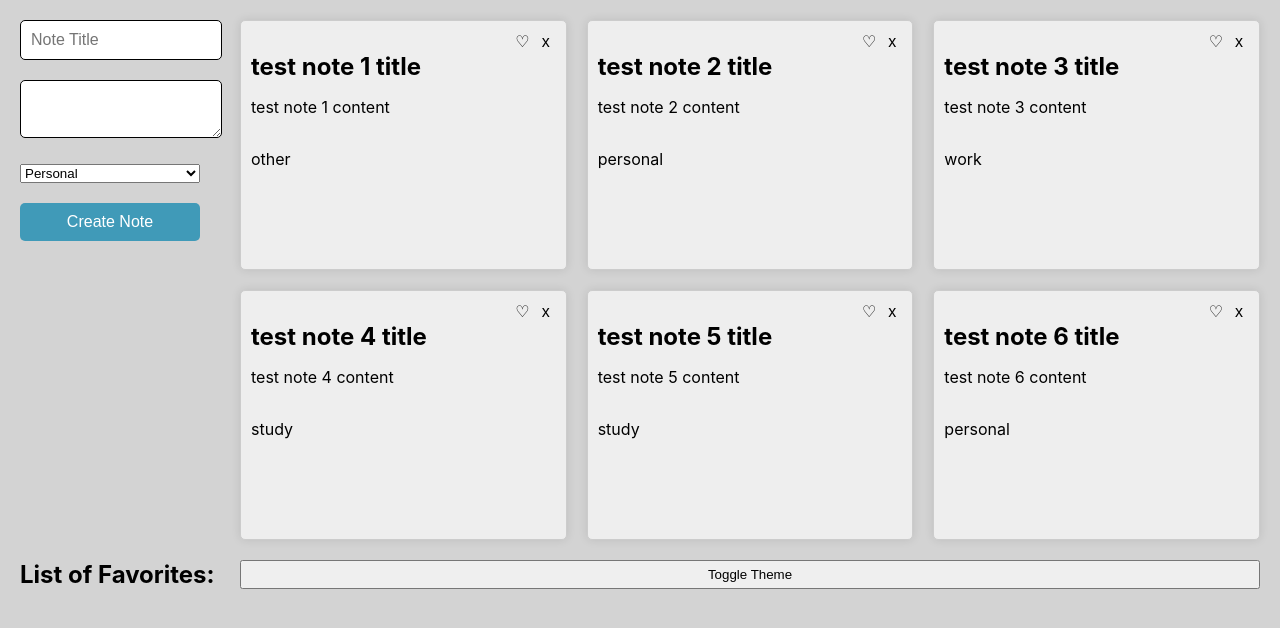
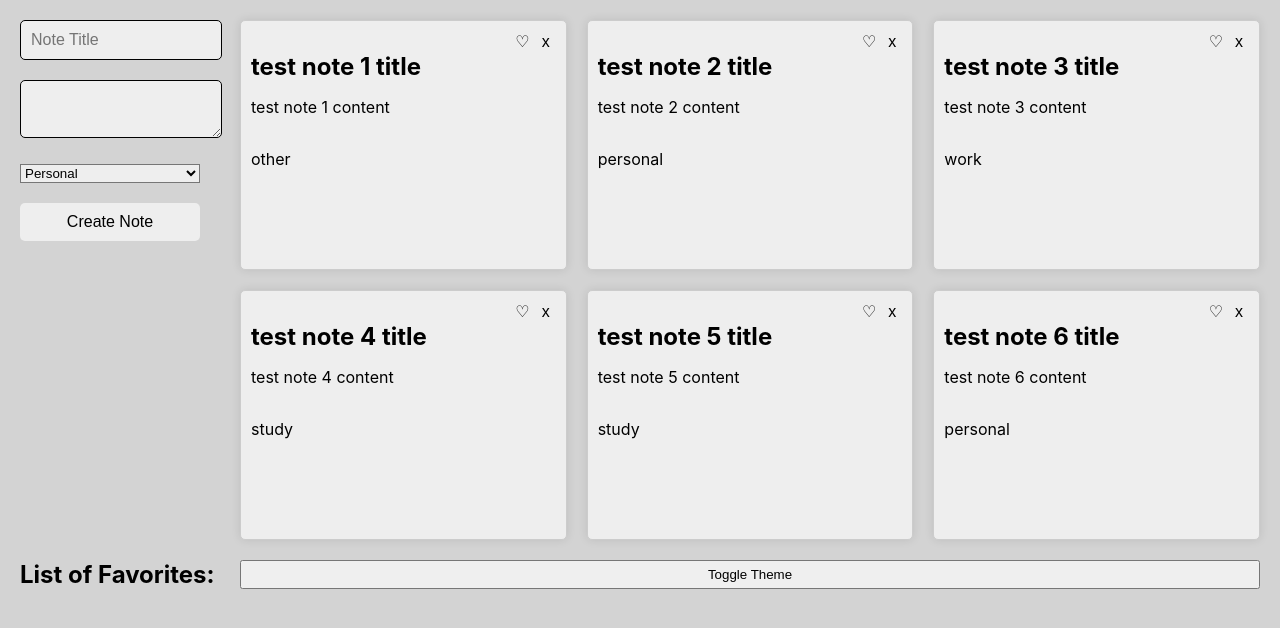
Before and after one commit to froguro/CSE-110-Labs, a React (Create React App) app in the folder Lab-2/my-app/: page / in a window 1280 px wide. Shown: the top 628 px of the page. Built offline with nearby package versions, Linux system fonts and the light colour scheme.

Commit message:
Finished Task 4.3.4

```diff
--- a/Lab-2/my-app/src/App.tsx
+++ b/Lab-2/my-app/src/App.tsx
@@ -71,13 +71,15 @@ function App() {
   return (
     <ThemeContext.Provider value={currentTheme}>
     <div className='app-container'>
-  	<form className="note-form" onSubmit={createNoteHandler}>
+  	<form className="note-form" onSubmit={createNoteHandler} >
     	<div>
       	<input
         	placeholder="Note Title"
         	onChange={(event) =>
           	setCreateNote({ ...createNote, title: event.target.value })}
+          style={{ background: currentTheme.background, color: currentTheme.foreground }}
         	required>
+
       	</input>
     	</div>
 
@@ -85,6 +87,7 @@ function App() {
       	<textarea
         	onChange={(event) =>
           	setCreateNote({ ...createNote, content: event.target.value })}
+          style={{ background: currentTheme.background, color: currentTheme.foreground }}
         	required>
       	</textarea>
     	</div>
@@ -93,6 +96,7 @@ function App() {
      	<select
        	onChange={(event) =>
          	setCreateNote({ ...createNote, label: event.target.value as Label})}
+        style={{ background: currentTheme.background, color: currentTheme.foreground }}
        	required>
        	<option value={Label.personal}>Personal</option>
        	<option value={Label.study}>Study</option>
@@ -101,7 +105,7 @@ function App() {
      	</select>
    	</div>
 
-    	<div><button type="submit">Create Note</button></div>
+    	<div><button type="submit" style={{ background: currentTheme.background, color: currentTheme.foreground }} >Create Note</button></div>
   	</form>
     <div className="notes-grid">
     	{notes.map((note) => (
```
